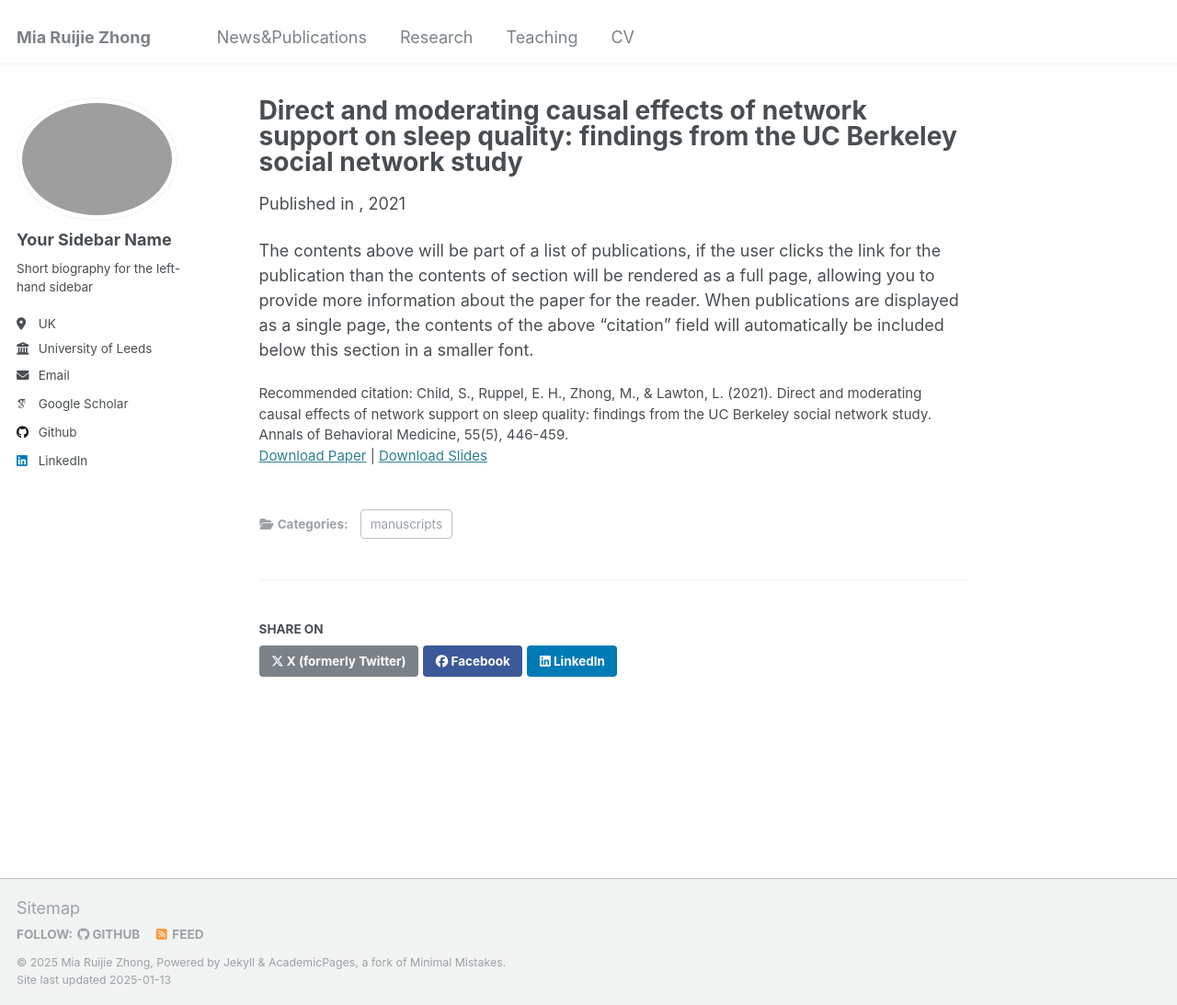
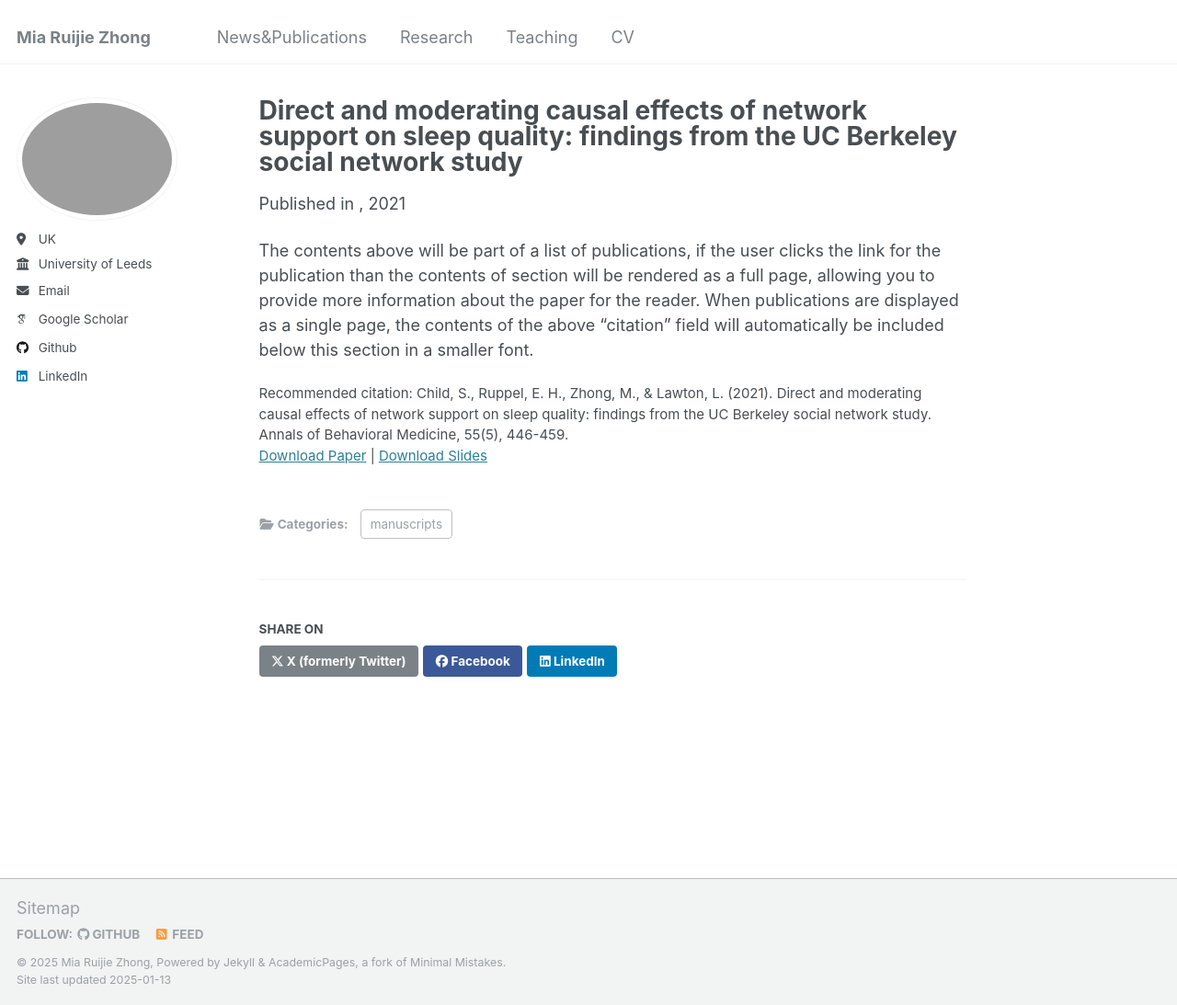
Before and after one commit to Mia-Zhong/miaruijiezhong.github.io, a Jekyll site: the page built from _publications/Sleep_paper.md, in a window 1280 px wide and 1093 px high. Shown: the whole window at 92% size. Built offline with Jekyll 4.4.1, drawn with Linux system fonts in a browser that asks for light colours; some web fonts are replaced; part of the change alters nothing that is shown.

Commit message:
modified .yml

```diff
--- a/_config.yml
+++ b/_config.yml
@@ -22,9 +22,9 @@ repository               : "mia-zhong/miazhong.github.io"
 author:
   # Biographic information
   avatar           : "profile.png"
-  name             : "Your Sidebar Name"
+  name             : #""
   pronouns         : # example: "she/her"
-  bio              : "Short biography for the left-hand sidebar"
+  bio              : # "Short biography for the left-hand sidebar"
   location         : "UK"
   employer         : "University of Leeds"
   uri              : #
@@ -44,7 +44,7 @@ author:
   bitbucket        : # Username - Update with your username on the site
   codepen          : # Username
   dribbble         : # Username
-  github           : "mia-zhong"
+  github           : "Mia-Zhong"
   kaggle           : # Username
   stackoverflow    : # User number or user number and name (i.e., use "1" or "1/jeff-atwood")
 
@@ -129,19 +129,19 @@ yandex_site_verification :
 
 
 # Social Sharing
-twitter:
-  username               : &twitter
-facebook:
-  username               :
-  app_id                 :
-  publisher              :
-og_image                 :  # Open Graph/Twitter default site image
+#twitter:
+#  username               : #&twitter
+#facebook:
+#  username               :
+#  app_id                 :
+#  publisher              :
+#og_image                 :  # Open Graph/Twitter default site image
 # For specifying social profiles
 # - https://developers.google.com/structured-data/customize/social-profiles
-social:
-  type                   : # Person or Organization (defaults to Person)
-  name                   : # If the user or organization name differs from the site's name
-  links: # An array of links to social media profiles
+#social:
+#  type                   : # Person or Organization (defaults to Person)
+#  name                   : # If the user or organization name differs from the site's name
+#  links: # An array of links to social media profiles
 
 
 # Analytics
```
